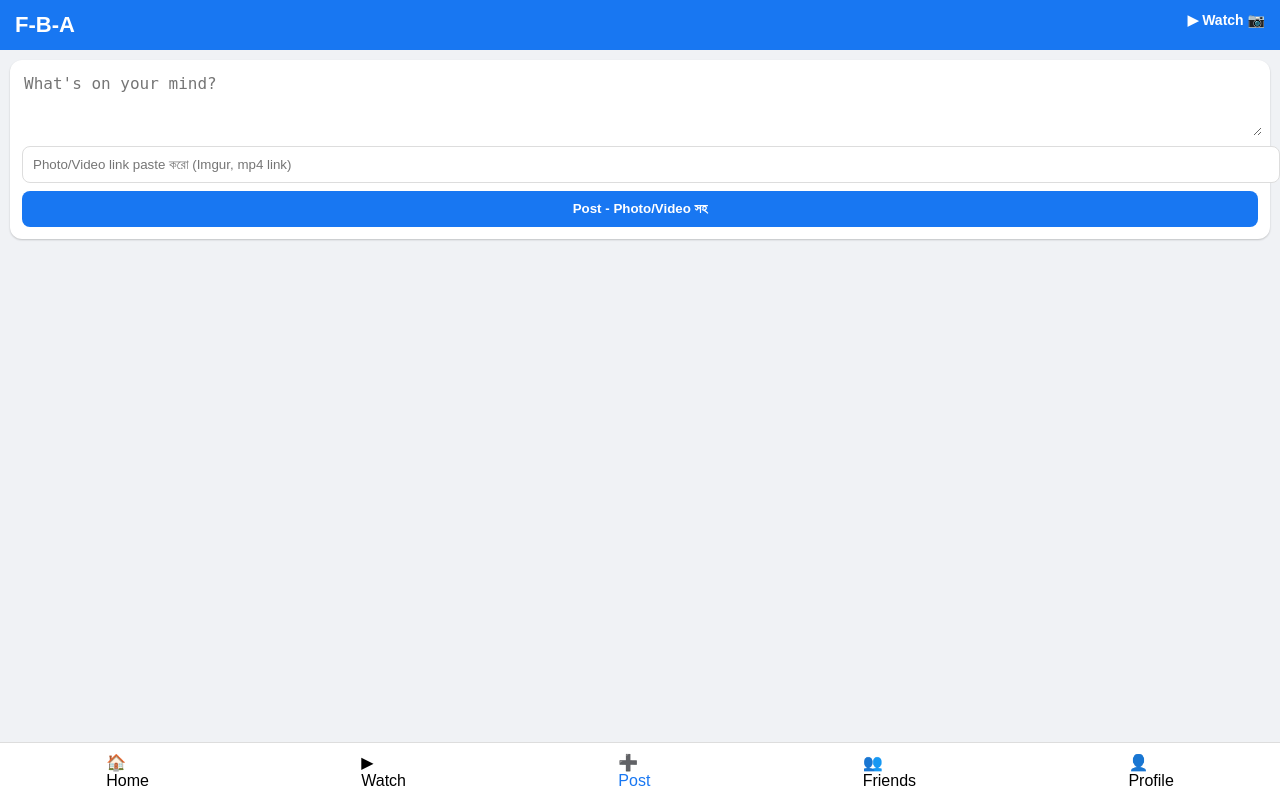
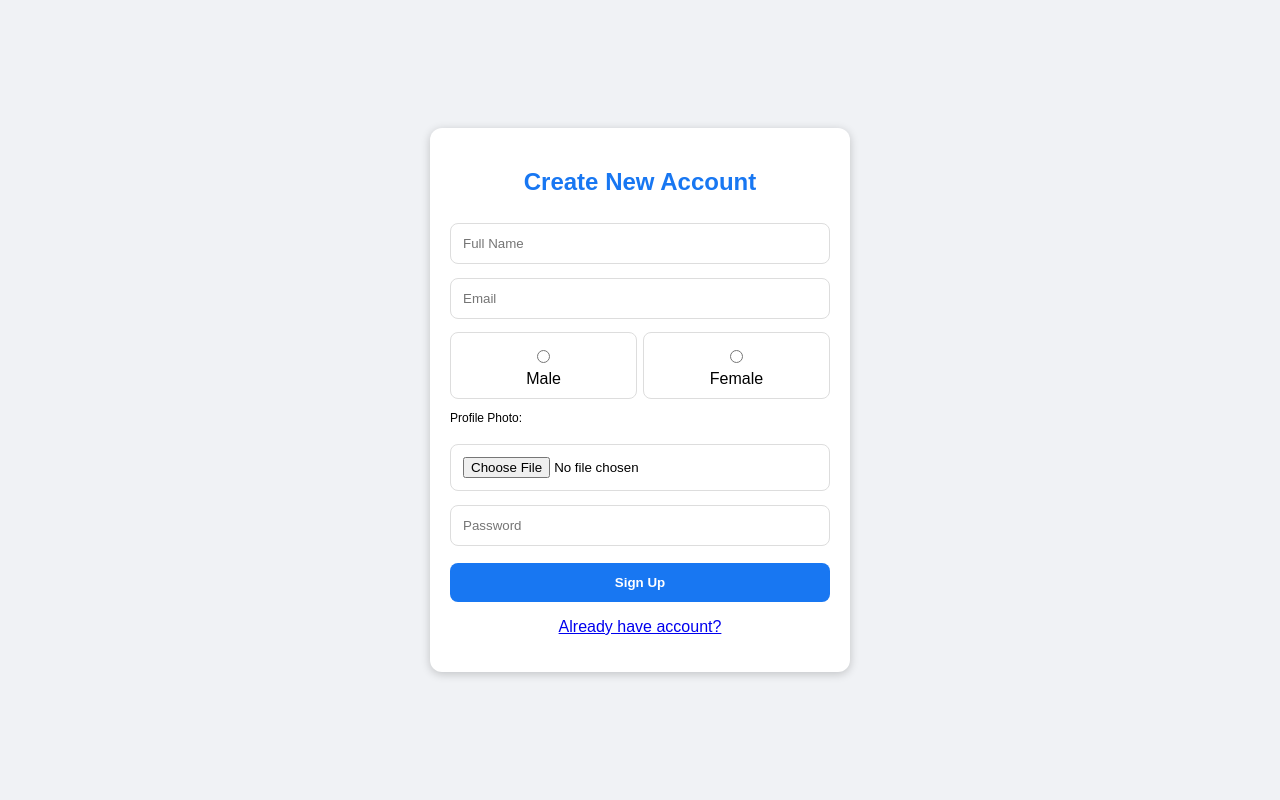
Before and after one commit to rabbytasin683-debug/F-B-A, a Flask app: page /register in a window 1280 px wide. Run offline with Flask 3, Linux system fonts and the light colour scheme.

Commit message:
Update register.html

```diff
--- a/templates/register.html
+++ b/templates/register.html
@@ -1,47 +1,36 @@
 <!DOCTYPE html>
 <html>
 <head>
-<meta name="viewport" content="width=device-width, initial-scale=1.0">
-<title>F-B-A Pro - Video & Photo</title>
+<meta name="viewport" content="width=device-width, initial-scale=1">
+<title>Register - F-B-A</title>
 <style>
-body{margin:0;font-family:Arial;background:#f0f2f5}
-.h{background:#1877f2;color:#fff;padding:12px 15px;font-weight:900;font-size:22px;position:sticky;top:0}
-.c{background:#fff;margin:10px;border-radius:12px;padding:12px;box-shadow:0 1px 2px rgba(0,0,0,.2)}
-.a{width:40px;height:40px;border-radius:50%;background:#1877f2;color:#fff;display:flex;align-items:center;justify-content:center;font-weight:bold}
-img,video{width:100%;border-radius:10px;margin-top:8px;max-height:450px}
-.btn{width:100%;background:#1877f2;color:#fff;border:none;padding:10px;border-radius:8px;font-weight:bold;margin-top:8px}
-.btm{position:fixed;bottom:0;width:100%;background:#fff;display:flex;justify-content:space-around;padding:10px 0;border-top:1px solid #ddd}
+body{margin:0;font-family:Arial;background:#f0f2f5;display:flex;justify-content:center;align-items:center;min-height:100vh}
+.box{background:#fff;padding:20px;border-radius:12px;width:92%;max-width:380px;box-shadow:0 2px 10px rgba(0,0,0,.2)}
+input{width:100%;padding:12px;margin:7px 0;border:1px solid #ddd;border-radius:8px;box-sizing:border-box}
+.btn{width:100%;background:#1877f2;color:#fff;border:none;padding:12px;border-radius:8px;font-weight:bold;margin-top:10px}
+.g{display:flex;gap:6px;margin:6px 0}
+.g label{flex:1;border:1px solid #ddd;padding:10px;border-radius:8px;text-align:center}
+#pre{width:80px;height:80px;border-radius:50%;object-fit:cover;margin:10px auto;display:none;border:3px solid #1877f2}
 </style>
 </head>
 <body>
-<div class="h">F-B-A <span style="float:right;font-size:14px">▶ Watch 📷</span></div>
-
-<div class="c">
-<form method="POST">
-<textarea name="content" placeholder="What's on your mind? " style="width:100%;height:60px;border:none;outline:none;font-size:16px" required></textarea>
-<input name="media" placeholder="Photo/Video link paste করো (Imgur, mp4 link)" style="width:100%;padding:10px;border:1px solid #ddd;border-radius:8px;margin-top:6px">
-<button class="btn">Post - Photo/Video সহ</button>
+<div class="box">
+<h2 style="text-align:center;color:#1877f2">Create New Account</h2>
+<img id="pre">
+<form method="POST" action="/register">
+<input name="name" placeholder="Full Name" required>
+<input name="email" type="email" placeholder="Email" required>
+<div class="g">
+<label><input type="radio" name="gender" value="Male" required> Male</label>
+<label><input type="radio" name="gender" value="Female"> Female</label>
+</div>
+<p style="font-size:12px">Profile Photo:</p>
+<input type="file" accept="image/*" onchange="const r=new FileReader();r.onload=e=>{document.getElementById('pre').style.display='block';document.getElementById('pre').src=e.target.result;document.getElementById('d').value=e.target.result};r.readAsDataURL(this.files[0])">
+<input type="hidden" name="pic" id="d">
+<input name="password" type="password" placeholder="Password" required>
+<button class="btn">Sign Up</button>
 </form>
+<p style="text-align:center"><a href="/login">Already have account?</a></p>
 </div>
-
-{% for post in posts %}
-<div class="c">
-<div style="display:flex;gap:10px"><div class="a">{{ post[0][0] }}</div><div><b>{{ post[0] }}</b><br><small>Gender • Public • Just now</small></div></div>
-<p style="margin:8px 0">{{ post[2] }}</p>
-{% if post[3] %}
-  {% if '.mp4' in post[3] or 'video' in post[3] %}
-    <video controls src="{{ post[3] }}"></video>
-  {% else %}
-    <img src="{{ post[3] }}">
-  {% endif %}
-{% endif %}
-<div style="display:flex;justify-content:space-around;border-top:1px solid #eee;margin-top:8px;padding-top:8px;color:#65676b;font-weight:bold;font-size:14px">
-<span>👍 Like</span><span>💬 Comment</span><span>↗ Share</span>
-</div>
-</div>
-{% endfor %}
-
-<div style="height:70px"></div>
-<div class="btm"><div>🏠<br>Home</div><div>▶<br>Watch</div><div style="color:#1877f2">➕<br>Post</div><div>👥<br>Friends</div><div>👤<br>Profile</div></div>
 </body>
 </html>
```
